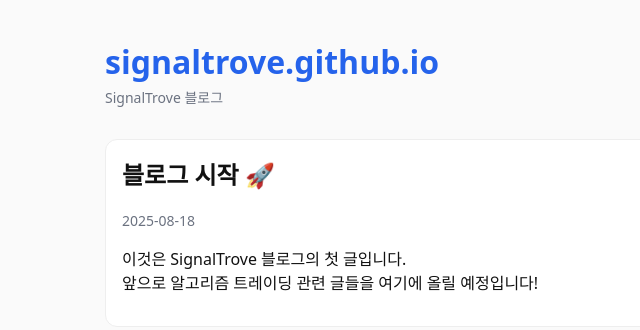
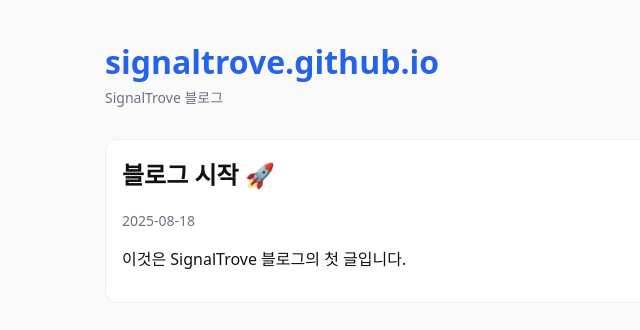
Before and after one commit to signaltrove/signaltrove.github.io, a Jekyll site: the page built from _posts/2025-08-18-welcome.md, in a window 1280 px wide. Shown: the top 330 px of the page, without its empty margins (105-745 px from the left). Built offline with Jekyll 4.4.1, drawn with Linux system fonts in a browser that asks for light colours.

Commit message:
Update 2025-08-18-welcome.md

```diff
--- a/_posts/2025-08-18-welcome.md
+++ b/_posts/2025-08-18-welcome.md
@@ -5,4 +5,3 @@ date: 2025-08-18
 ---
 
 이것은 SignalTrove 블로그의 첫 글입니다.
-앞으로 알고리즘 트레이딩 관련 글들을 여기에 올릴 예정입니다!
```
